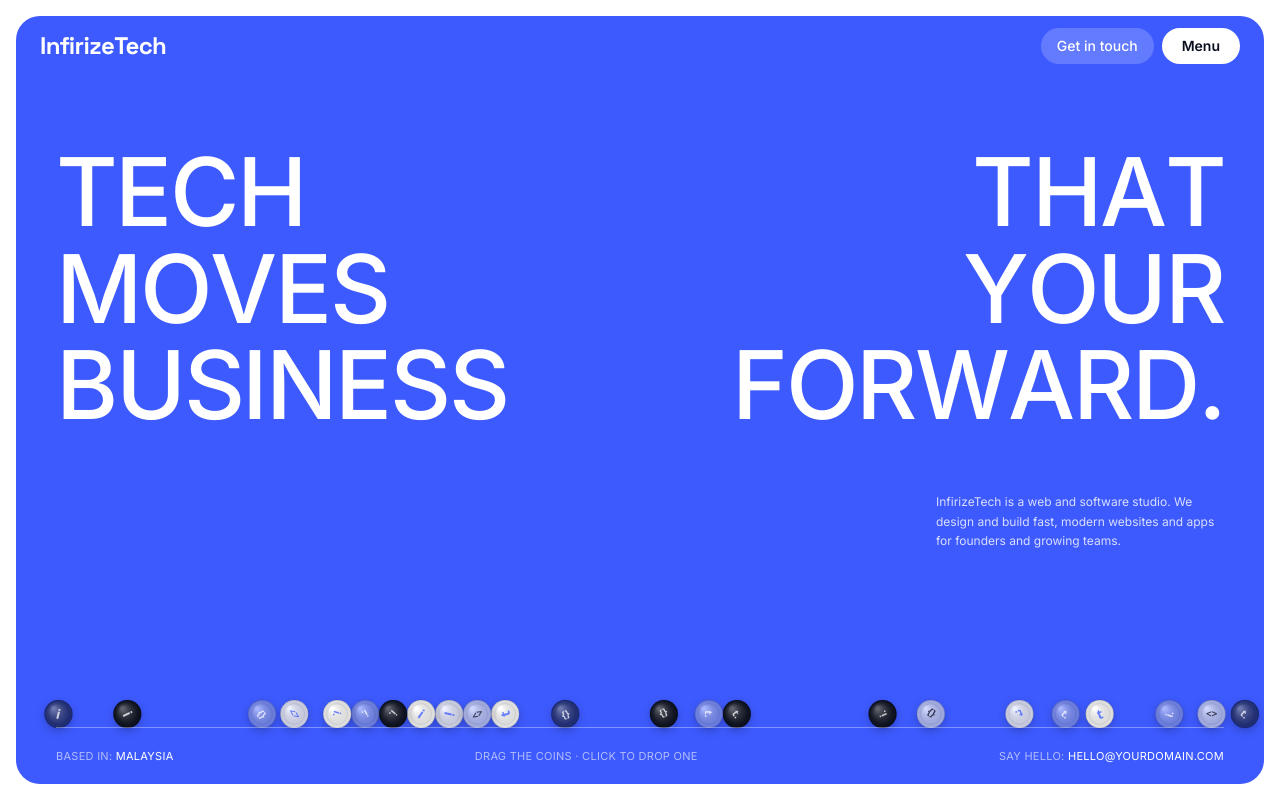
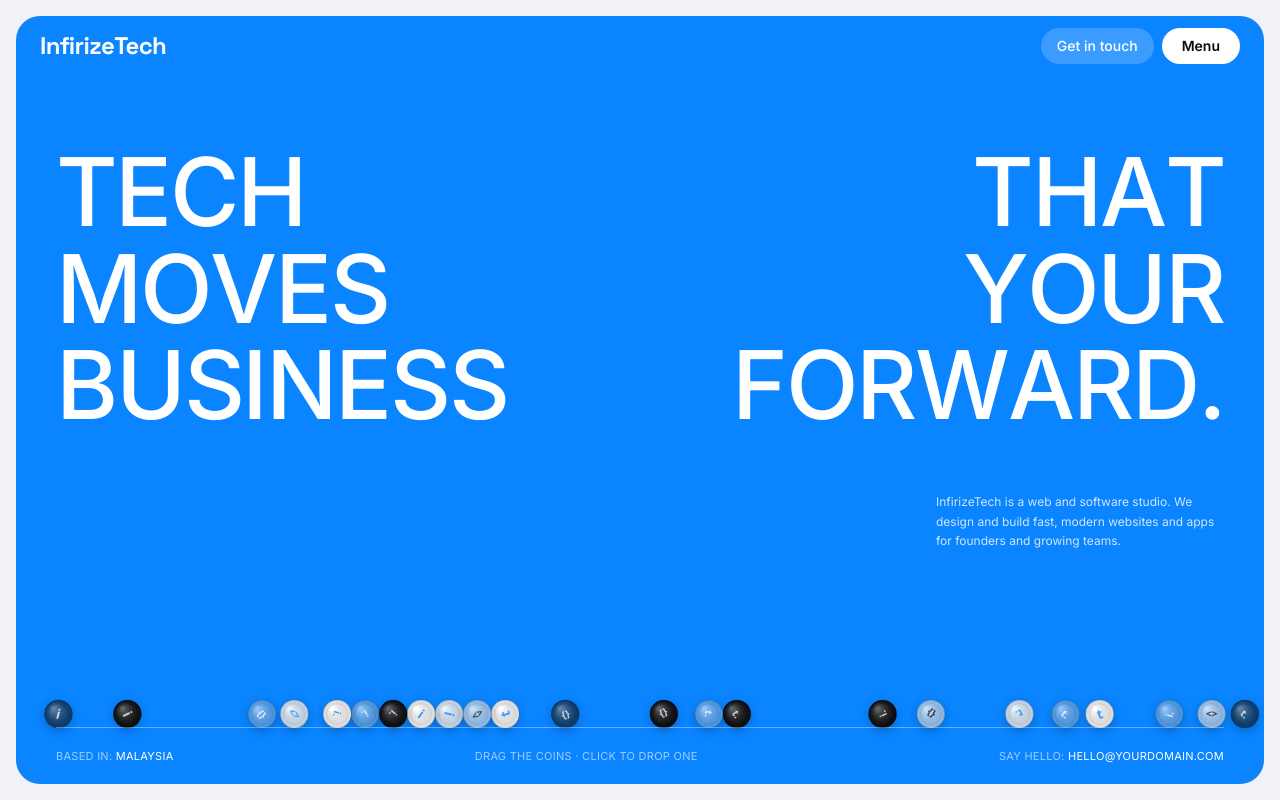
Before and after one commit to Sayem2730/Infirize, a Next.js app: page / in a window 1280 px wide. Shown: the top 800 px of the page. Built offline with nearby package versions, Linux system fonts and the light colour scheme.

Commit message:
Switch accent to cyan blue

```diff
--- a/app/components/Contact.tsx
+++ b/app/components/Contact.tsx
@@ -23,7 +23,7 @@
             {/* TODO: replace with your real email */}
             <a
               href="mailto:hello@yourdomain.com"
-            className="mt-6 inline-block font-display text-2xl font-bold underline underline-offset-4 hover:text-accent"
+              className="mt-6 inline-block font-display text-2xl font-bold underline underline-offset-4 hover:text-glow"
             >
               hello@yourdomain.com
             </a>
--- a/app/components/Header.tsx
+++ b/app/components/Header.tsx
@@ -157,7 +157,7 @@
                 <a
                   href={link.href}
                   onClick={() => setOpen(false)}
-                  className="group flex items-baseline gap-4 font-display text-[clamp(2.5rem,9vw,7rem)] font-bold uppercase leading-none transition-colors hover:text-accent"
+                  className="group flex items-baseline gap-4 font-display text-[clamp(2.5rem,9vw,7rem)] font-bold uppercase leading-none transition-colors hover:text-glow"
                 >
                   <span className="text-sm font-normal text-white/40">
                     0{i + 1}
--- a/app/globals.css
+++ b/app/globals.css
@@ -1,17 +1,27 @@
 @import "tailwindcss";
 
 :root {
-  --c-accent: #3d5afe;
-  --c-ink: #0b1020;
-  --c-white: #ffffff;
+  --c-accent: #0a84ff; /* electric blue: hero, buttons, links on light */
+  --c-accent-2: #087bff; /* main blue: gradients, large text only */
+  --c-glow: #00d9ff; /* cyan: highlights on dark backgrounds only */
+  --c-ink: #0a0c0f; /* charcoal */
+  --c-white: #f0f2f5; /* silver page background */
+  --gradient-brand: linear-gradient(115deg, #243bff, #087bff, #00d9ff);
 }
 
 @theme inline {
   --color-accent: var(--c-accent);
+  --color-accent-2: var(--c-accent-2);
+  --color-glow: var(--c-glow);
   --color-ink: var(--c-ink);
   --color-paper: var(--c-white);
   --font-display: var(--font-space-grotesk);
   --font-sans: var(--font-inter);
+}
+
+/* Use as class="bg-brand" for the full logo gradient */
+@utility bg-brand {
+  background-image: var(--gradient-brand);
 }
 
 html {
```
Lines whose indentation alone changed are shown as unchanged.
